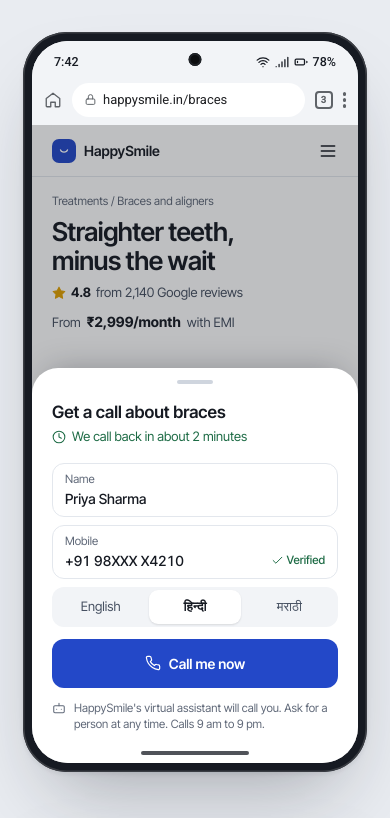
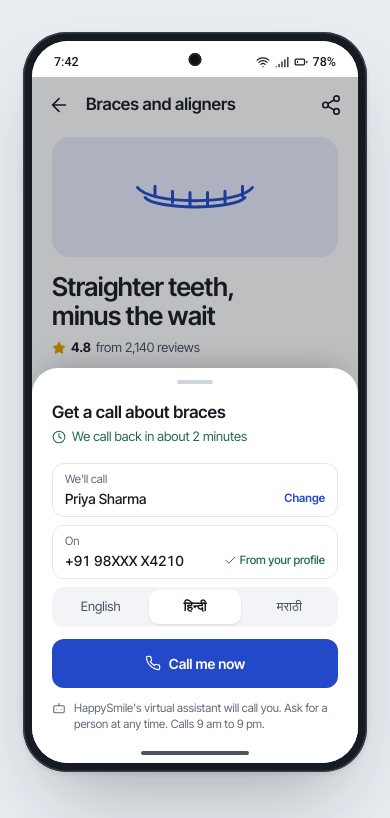
Before and after one commit to roomslabdesigns-collab/happysmile-voice-mockup, a plain HTML site: page index.html in a window 390 px wide. Shown: the top 818 px of the page. Drawn offline with Linux system fonts and the light colour scheme.

Commit message:
Phone: native HappySmile app screen instead of a website; fix phone width on wide screens

```diff
--- a/index.html
+++ b/index.html
@@ -51,7 +51,7 @@ button:disabled{opacity:.45;cursor:not-allowed}
 @media (prefers-reduced-motion:reduce){*{transition:none!important;animation:none!important}}
 
 main{display:grid;grid-template-columns:minmax(0,1fr);gap:var(--space-12);padding:var(--space-8) var(--space-4) var(--space-12);justify-items:center}
-@media (min-width:1180px){main{grid-template-columns:auto minmax(0,1fr);align-items:start;padding:var(--space-12);gap:var(--space-12);max-width:1600px;margin:0 auto}.phone{position:sticky;top:var(--space-12)}}
+@media (min-width:1180px){main{grid-template-columns:344px minmax(0,1fr);align-items:start;padding:var(--space-12);gap:var(--space-12);max-width:1600px;margin:0 auto}.phone{position:sticky;top:var(--space-12)}}
 
 /* ================= MOCKUP 1: Android phone ================= */
 .phone{position:relative;width:min(344px,100%);height:740px;background:var(--color-device);border-radius:44px;padding:9px;box-shadow:var(--shadow-device),inset 0 0 0 1.5px #3a3d43}
@@ -61,7 +61,7 @@ main{display:grid;grid-template-columns:minmax(0,1fr);gap:var(--space-12);paddin
 .phone::after{top:232px;height:96px}
 .screen{position:relative;height:100%;border-radius:36px;overflow:hidden;background:var(--color-surface);font-family:Roboto,system-ui,sans-serif}
 .punch{position:absolute;top:12px;left:50%;transform:translateX(-50%);width:13px;height:13px;border-radius:50%;background:#0c0d0f;z-index:3;box-shadow:inset 0 0 0 2px #1f2227}
-.abar{display:flex;justify-content:space-between;align-items:center;height:36px;padding:6px 22px 0;font-size:12.5px;font-weight:500;background:var(--color-chrome-bar)}
+.abar{display:flex;justify-content:space-between;align-items:center;height:36px;padding:6px 22px 0;font-size:12.5px;font-weight:500;background:var(--color-surface)}
 .abar .r{display:flex;gap:5px;align-items:center}
 .abar .ico{width:14px;height:14px;stroke-width:2.2}
 .chrome{display:flex;align-items:center;gap:10px;padding:6px 12px 8px;background:var(--color-chrome-bar)}
@@ -73,7 +73,17 @@ main{display:grid;grid-template-columns:minmax(0,1fr);gap:var(--space-12);paddin
 .kebab{display:grid;gap:2.5px}
 .kebab i{width:3.5px;height:3.5px;border-radius:50%;background:#5f6368}
 
-.page{position:absolute;top:84px;left:0;right:0;bottom:0;overflow:hidden}
+.page{position:absolute;top:36px;left:0;right:0;bottom:0;overflow:hidden;font-family:"Inter Tight",system-ui,sans-serif}
+.appbar{display:flex;align-items:center;gap:var(--space-4);height:56px;padding:0 var(--space-4);font-size:var(--text-lg);font-weight:600}
+.appbar span{flex:1}
+.appbar .ico{width:22px;height:22px}
+.banner{height:120px;border-radius:var(--radius-lg);background:var(--color-primary-soft);color:var(--color-primary);display:grid;place-items:center;margin:var(--space-1) 0 var(--space-4)}
+.banner svg{width:150px}
+.tabbar{position:absolute;left:0;right:0;bottom:0;height:72px;display:grid;grid-template-columns:repeat(4,1fr);border-top:1px solid var(--color-border-subtle);background:var(--color-surface);padding-bottom:14px}
+.tabbar span{display:grid;justify-items:center;align-content:center;gap:2px;font-size:var(--text-xs);color:var(--color-text-tertiary)}
+.tabbar span.on{color:var(--color-primary);font-weight:600}
+.tabbar .ico{width:20px;height:20px}
+.link.sm{font-size:var(--text-xs);padding:0}
 .site{padding:0 var(--space-5);font-family:"Inter Tight",system-ui,sans-serif}
 .shead{display:flex;align-items:center;justify-content:space-between;height:52px;border-bottom:1px solid var(--color-border-subtle);margin:0 calc(var(--space-5)*-1);padding:0 var(--space-5)}
 .logo{display:flex;align-items:center;gap:var(--space-2);font-weight:600}
@@ -335,6 +345,8 @@ td.dim{color:var(--color-text-tertiary)}
   <symbol id="i-battery" viewBox="0 0 24 24"><rect x="2" y="7" width="16" height="10" rx="2"/><path d="M22 11v2M6 11v2"/></symbol>
   <symbol id="i-home" viewBox="0 0 24 24"><path d="m3 10 9-7 9 7v10a1 1 0 0 1-1 1h-5v-6H9v6H4a1 1 0 0 1-1-1z"/></symbol>
   <symbol id="i-lock" viewBox="0 0 24 24"><rect x="4" y="11" width="16" height="10" rx="2"/><path d="M8 11V7a4 4 0 0 1 8 0v4"/></symbol>
+  <symbol id="i-back" viewBox="0 0 24 24"><path d="M19 12H5M12 19l-7-7 7-7"/></symbol>
+  <symbol id="i-share" viewBox="0 0 24 24"><circle cx="18" cy="5" r="3"/><circle cx="6" cy="12" r="3"/><circle cx="18" cy="19" r="3"/><path d="m8.6 13.5 6.8 4M15.4 6.5l-6.8 4"/></symbol>
   <symbol id="i-menu" viewBox="0 0 24 24"><path d="M4 6h16M4 12h16M4 18h16"/></symbol>
   <symbol id="i-star" viewBox="0 0 24 24"><path d="m12 2 3.1 6.3 6.9 1-5 4.9 1.2 6.8L12 17.8 5.8 21l1.2-6.8-5-4.9 6.9-1z"/></symbol>
   <symbol id="i-clock" viewBox="0 0 24 24"><circle cx="12" cy="12" r="10"/><path d="M12 6v6l4 2"/></symbol>
@@ -363,24 +375,19 @@ td.dim{color:var(--color-text-tertiary)}
 
 <main>
   <!-- ============ MOCKUP 1: Android + Chrome ============ -->
-  <div class="phone" role="group" aria-label="Mockup 1: a patient's Android phone at the moment they ask HappySmile for a call">
+  <div class="phone" role="group" aria-label="Mockup 1: the HappySmile app on a patient's Android phone at the moment they ask for a call">
     <div class="screen">
       <div class="punch"></div>
       <div class="abar"><span class="num">7:42</span><span class="r"><svg class="ico"><use href="#i-wifi"/></svg><svg class="ico"><use href="#i-signal"/></svg><svg class="ico"><use href="#i-battery"/></svg><span class="num">78%</span></span></div>
-      <div class="chrome">
-        <svg class="ico home"><use href="#i-home"/></svg>
-        <div class="omni"><svg class="ico"><use href="#i-lock"/></svg><span>happysmile.in/braces</span></div>
-        <span class="tabs">3</span>
-        <span class="kebab"><i></i><i></i><i></i></span>
-      </div>
       <div class="page">
+      <div class="appbar"><svg class="ico"><use href="#i-back"/></svg><span>Braces and aligners</span><svg class="ico"><use href="#i-share"/></svg></div>
       <div class="site">
-        <div class="shead"><span class="logo"><i><svg><use href="#i-smile"/></svg></i>HappySmile</span><svg class="ico"><use href="#i-menu"/></svg></div>
-        <div class="crumbs">Treatments / Braces and aligners</div>
+        <div class="banner" aria-hidden="true"><svg viewBox="0 0 120 60" fill="none" stroke="currentColor" stroke-width="2.4" stroke-linecap="round"><path d="M14 22c10 14 82 14 92 0"/><path d="M20 30c9 10 71 10 80 0"/><path d="M28 21v8M42 25v9M56 26v10M70 26v10M84 25v9M98 21v8"/></svg></div>
         <h1>Straighter teeth, minus the wait</h1>
-        <div class="rating"><svg class="ico"><use href="#i-star"/></svg><b>4.8</b>from 2,140 Google reviews</div>
+        <div class="rating"><svg class="ico"><use href="#i-star"/></svg><b>4.8</b>from 2,140 reviews</div>
         <div class="price">From <b>₹2,999/month</b> with EMI</div>
       </div>
+      <nav class="tabbar" aria-hidden="true"><span class="on"><svg class="ico"><use href="#i-home"/></svg>Home</span><span><svg class="ico"><use href="#i-cal"/></svg>Visits</span><span><svg class="ico"><use href="#i-msg"/></svg>Chat</span><span><svg class="ico"><use href="#i-user"/></svg>Profile</span></nav>
       <div class="scrim"></div>
 
       <div class="sheet" id="sheet">
@@ -388,8 +395,8 @@ td.dim{color:var(--color-text-tertiary)}
         <div id="ask">
           <h2>Get a call about braces</h2>
           <p class="eta"><svg class="ico"><use href="#i-clock"/></svg>We call back in about 2 minutes</p>
-          <div class="fld"><small>Name</small><span>Priya Sharma</span></div>
-          <div class="fld"><small>Mobile</small><span class="num">+91 98XXX X4210 <em><svg class="ico"><use href="#i-check"/></svg>Verified</em></span></div>
+          <div class="fld"><small>We'll call</small><span>Priya Sharma <button type="button" class="link sm" data-phone-toast>Change</button></span></div>
+          <div class="fld"><small>On</small><span class="num">+91 98XXX X4210 <em><svg class="ico"><use href="#i-check"/></svg>From your profile</em></span></div>
           <div class="lang" role="group" aria-label="Call language">
             <button type="button" aria-pressed="false">English</button>
             <button type="button" aria-pressed="true">हिन्दी</button>
@@ -587,6 +594,7 @@ document.addEventListener('click',e=>{const b=e.target.closest('[data-toast]');i
 $$('.lang button').forEach(b=>b.addEventListener('click',()=>$$('.lang button').forEach(x=>x.setAttribute('aria-pressed',x===b))));
 $('#cta').addEventListener('click',()=>{$('#ask').hidden=true;$('#sent').hidden=false;$('#undo').focus()});
 $('#undo').addEventListener('click',()=>{$('#sent').hidden=true;$('#ask').hidden=false;$('#cta').focus()});
+$('[data-phone-toast]').addEventListener('click',e=>{const b=e.currentTarget;b.textContent=b.textContent==='Change'?'Editing':'Change'});
 
 /* ---- navigation ---- */
 $$('.nav').forEach(n=>n.addEventListener('click',()=>{
```
